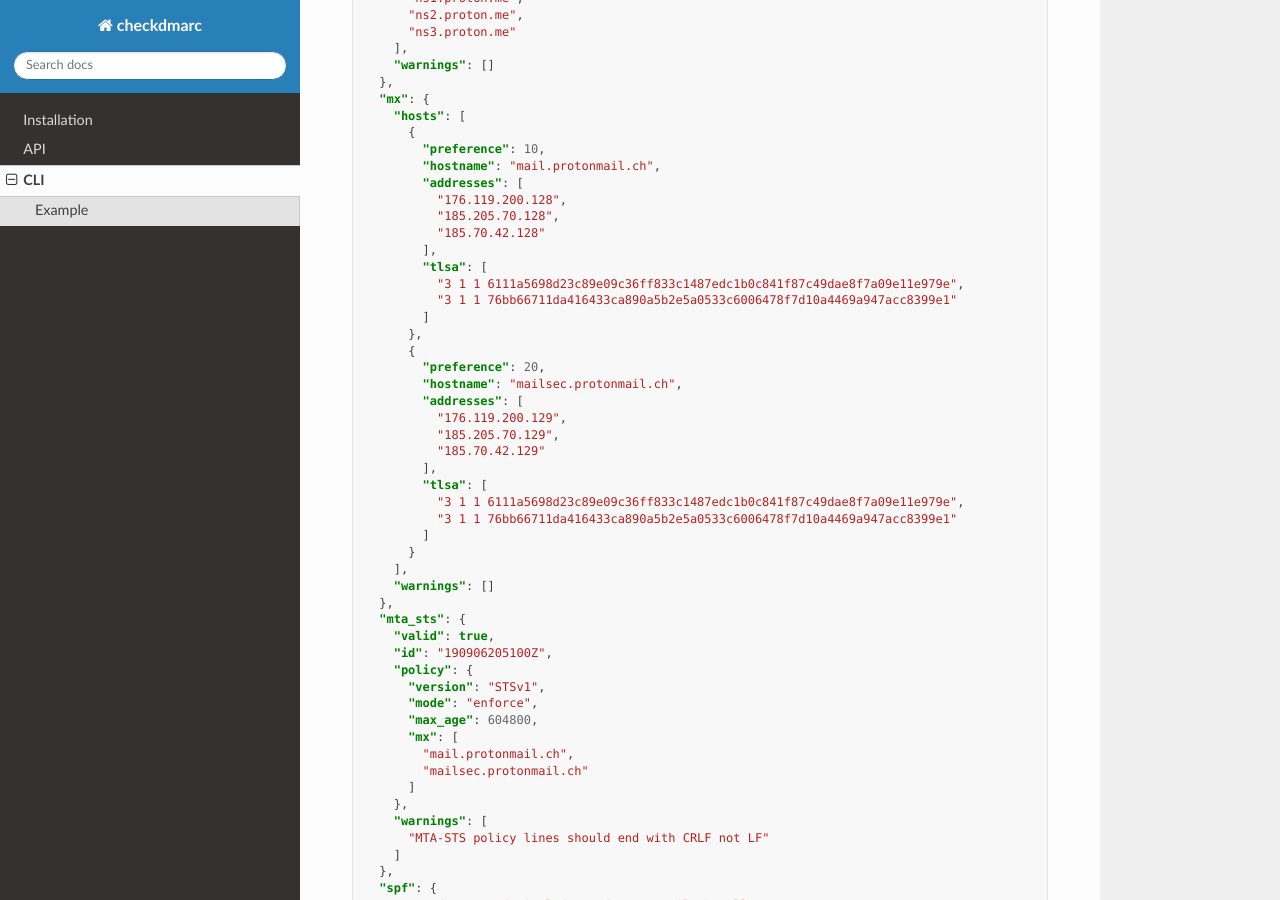
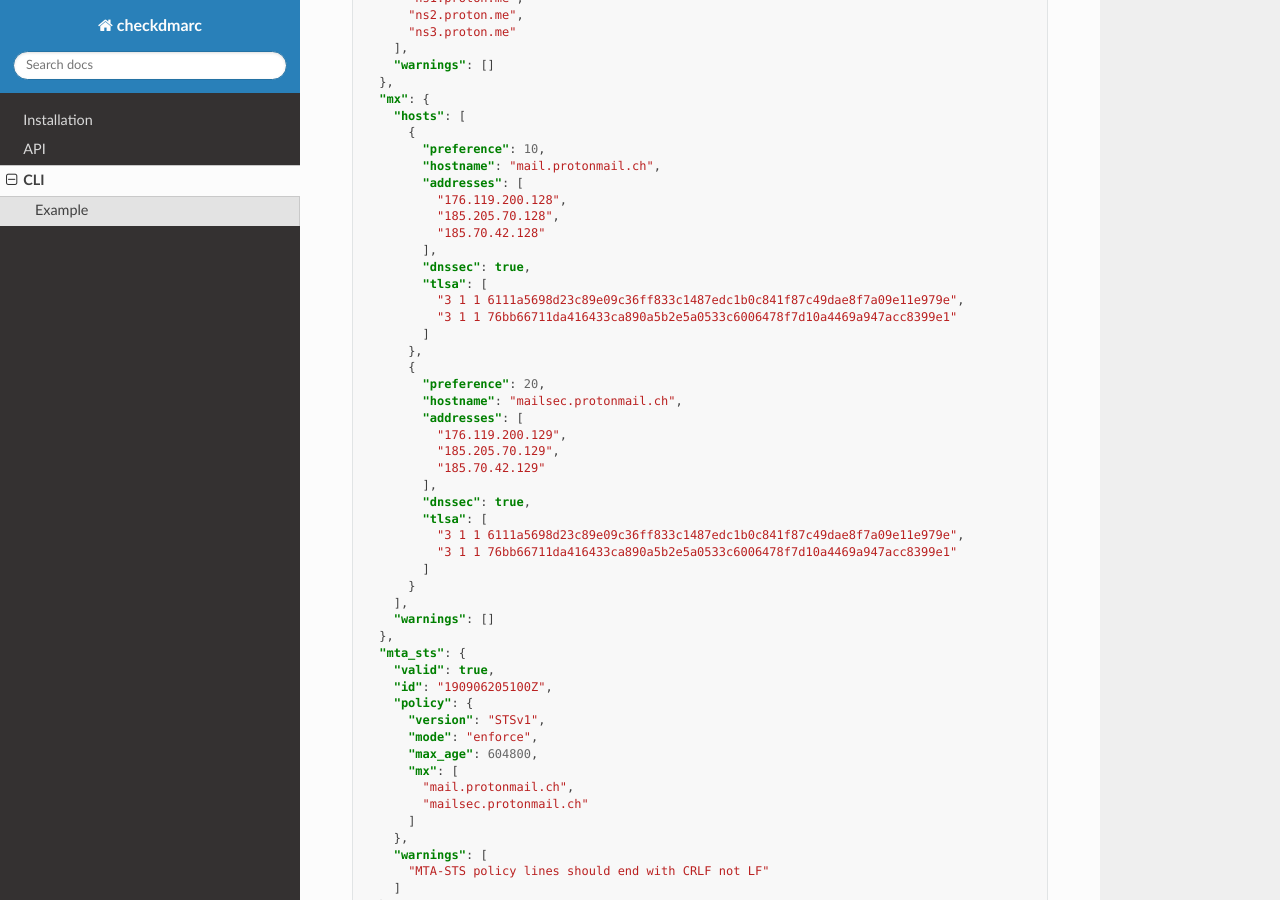
Before and after one commit to domainaware/checkdmarc, a Sphinx documentation site: the page built from docs/source/cli.md, in a window 1280 px wide and 900 px high, scrolled down 994 px. Built offline with Sphinx 7.4.7 and the Read the Docs theme 2.0.0, drawn with Linux system fonts in a browser that asks for light colours; the version number could not be read and is left out.

Commit message:
Update example output

```diff
--- a/docs/source/cli.md
+++ b/docs/source/cli.md
@@ -64,6 +64,7 @@
           "185.205.70.128",
           "185.70.42.128"
         ],
+        "dnssec": true,
         "tlsa": [
           "3 1 1 6111a5698d23c89e09c36ff833c1487edc1b0c841f87c49dae8f7a09e11e979e",
           "3 1 1 76bb66711da416433ca890a5b2e5a0533c6006478f7d10a4469a947acc8399e1"
@@ -77,6 +78,7 @@
           "185.205.70.129",
           "185.70.42.129"
         ],
+        "dnssec": true,
         "tlsa": [
           "3 1 1 6111a5698d23c89e09c36ff833c1487edc1b0c841f87c49dae8f7a09e11e979e",
           "3 1 1 76bb66711da416433ca890a5b2e5a0533c6006478f7d10a4469a947acc8399e1"
```
